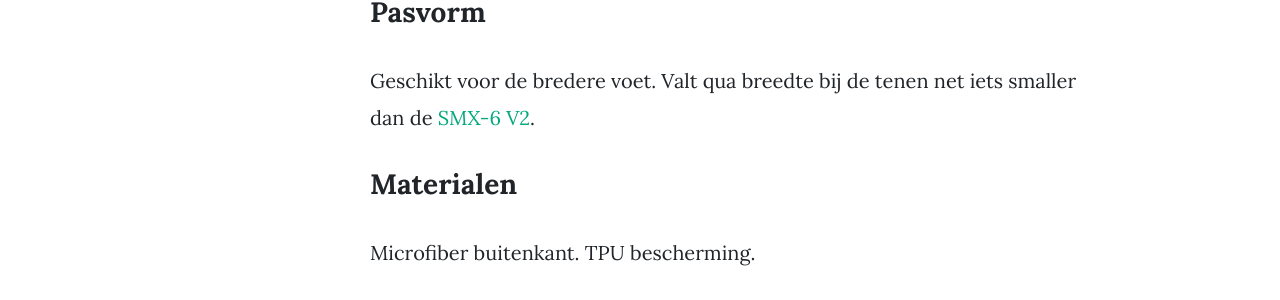
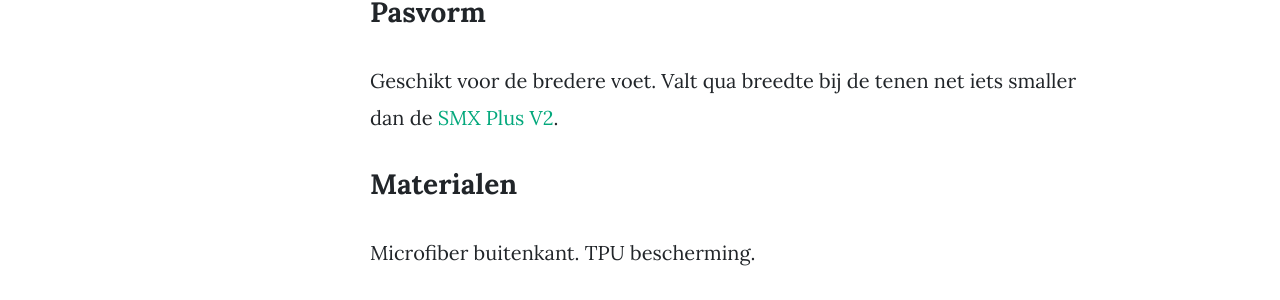
Before and after one commit to delneet/veganmotorkleding, a Jekyll site: the page built from _posts/2019-05-29-alpinestars-smx6-v2.markdown, in a window 1280 px wide and 900 px high, scrolled down 891 px. Shown: the part 155-455 px from the top of the window. Built offline with Jekyll 4.4.1, drawn with Linux system fonts in a browser that asks for light colours; nearby versions of some CDN libraries; comment, search, counter and statistics services are not loaded.

Commit message:
fix internal links

```diff
--- a/_posts/2019-05-29-alpinestars-smx6-v2.markdown
+++ b/_posts/2019-05-29-alpinestars-smx6-v2.markdown
@@ -51,7 +51,7 @@
 ### Pasvorm
 
 Geschikt voor de bredere voet.
-Valt qua breedte bij de tenen net iets smaller dan de [SMX-6 V2](/alpinestars-smx6-v2-goretex).
+Valt qua breedte bij de tenen net iets smaller dan de [SMX Plus V2](/alpinestars-smx-plus-v2).
 
 ### Materialen
 
--- a/_posts/2019-05-31-alpinestars-smx-plus-v2.markdown
+++ b/_posts/2019-05-31-alpinestars-smx-plus-v2.markdown
@@ -54,7 +54,7 @@
 ### Pasvorm
 
 De enkel kuit en wreef kunnen goed strak worden aangetrokken door de veter in de binnenschoen aan te trekken.
-De tenen lijken net iets meer ruimte te hebben in de breedte dan de [SMX6 V2](/alpinestars-smx6-v2-goretex)
+De tenen lijken net iets meer ruimte te hebben in de breedte dan de [SMX-6 V2](/alpinestars-smx6-v2)
 
 ### Materialen
 
```
